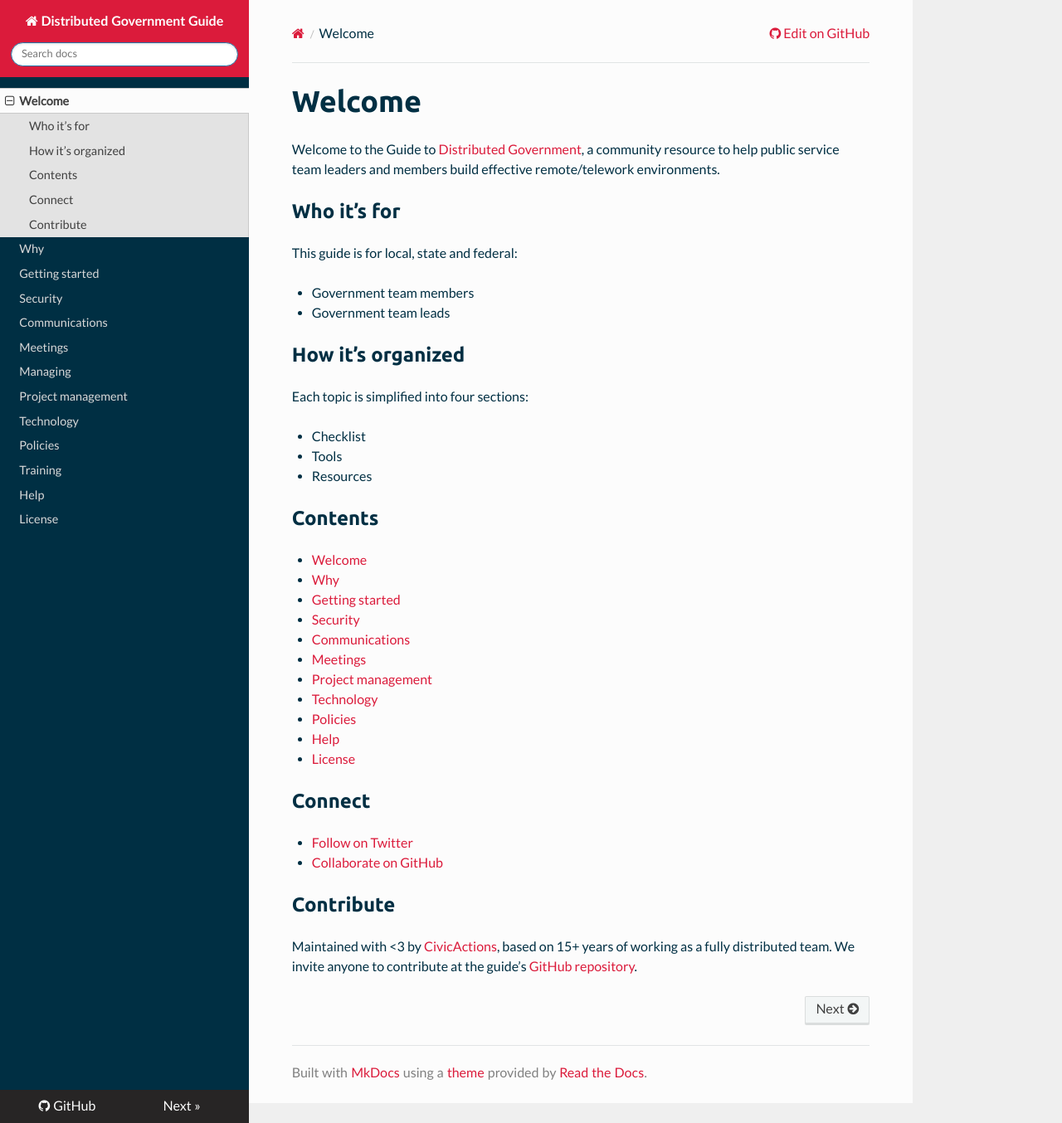
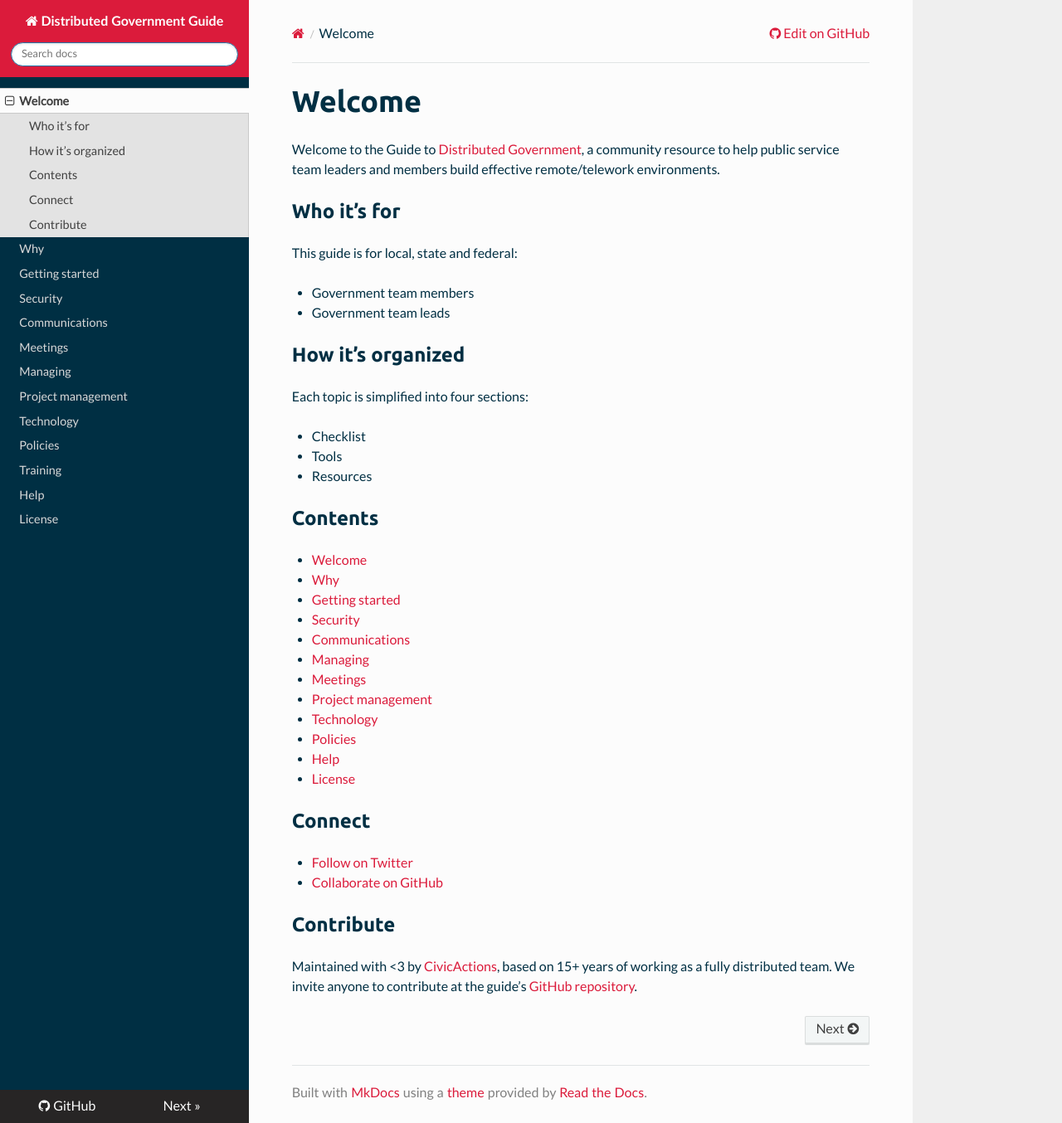
Before and after one commit to distributedgov/guide, an MkDocs documentation site: the page built from docs/README.md, in a window 1280 px wide and 1354 px high. Shown: the whole window at 83% size. Built offline with MkDocs 1.6.1, drawn with Linux system fonts in a browser that asks for light colours; nearby versions of some CDN libraries; old or Windows-style settings are respelled for this version of MkDocs.

Commit message:
Update README.md

```diff
--- a/docs/README.md
+++ b/docs/README.md
@@ -24,6 +24,7 @@ Each topic is simplified into four sections:
 * [Getting started](getting-started.md)
 * [Security](security.md)
 * [Communications](communications.md)
+* [Managing](managing.md)
 * [Meetings](meetings.md)
 * [Project management](project-management.md)
 * [Technology](technology.md)
```
